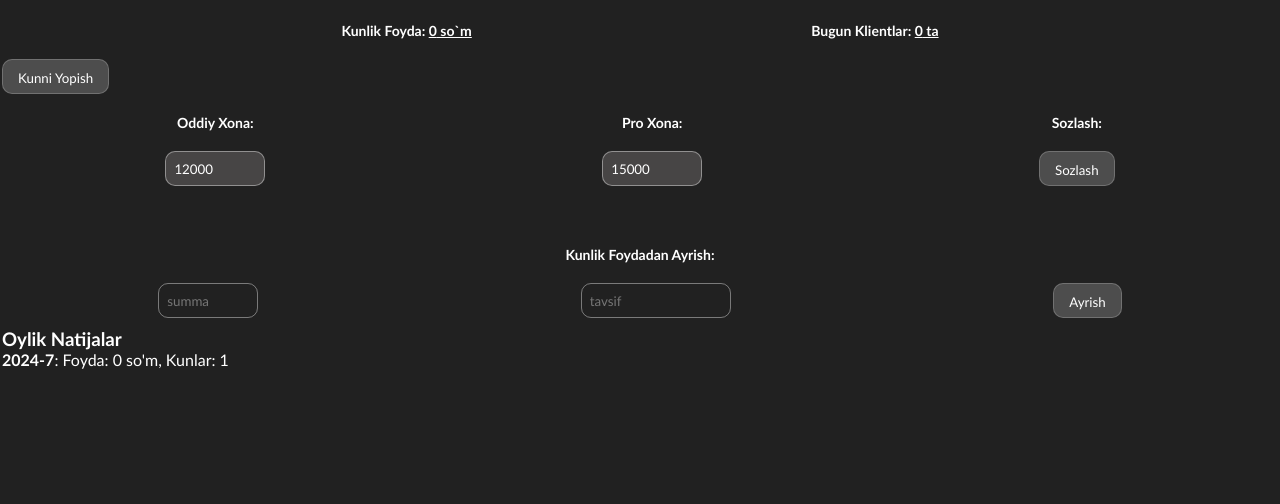
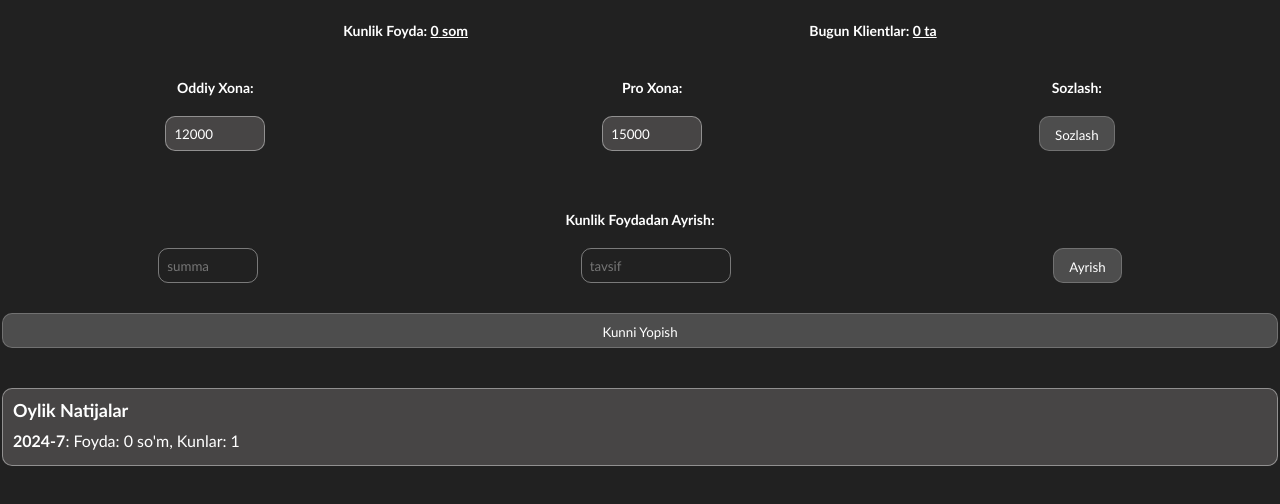
Before and after one commit to uzhojiakbar/playstation-roomv2, a React (Vite) app: page / in a window 1280 px wide. Both pictures are taken after a click on the button "Kunni Yopish". Shown: the top 504 px of the page. Built offline with nearby package versions, Linux system fonts and the light colour scheme.

Commit message:
version 1.1 ready

```diff
--- /dev/null
+++ b/src/Components/MonthlyResults/MonthlyResults.jsx
@@ -0,0 +1,19 @@
+import React from "react";
+
+const MonthlyResults = ({ monthlyResults }) => {
+  return (
+    <div className="results">
+      <h3>Oylik Natijalar</h3>
+      <ul>
+        {Object.entries(monthlyResults).map(([key, value]) => (
+          <li key={key}>
+            <strong>{key}</strong>: Foyda: {value.profit} so'm, Kunlar:{" "}
+            {value.days}
+          </li>
+        ))}
+      </ul>
+    </div>
+  );
+};
+
+export default MonthlyResults;
--- a/src/Components/Rooms/index.jsx
+++ b/src/Components/Rooms/index.jsx
@@ -6,6 +6,8 @@ const Rooms = ({ onUpdateStats }) => {
   const [rooms, setRooms] = useState(
     JSON.parse(localStorage.getItem("room")) || []
   );
+  const [editingRoomId, setEditingRoomId] = useState(null);
+  const [additionalCharge, setAdditionalCharge] = useState({});
 
   const handleRoomChange = (id, field, value) => {
     const updatedRooms = rooms.map((room) =>
@@ -104,8 +106,45 @@ const Rooms = ({ onUpdateStats }) => {
     closeTime.setHours(room.close[0], room.close[1]);
     const diffInMinutes = (closeTime - openTime) / 60000;
     const diffInHours = diffInMinutes / 60;
-    const pricePerHour = parseFloat(localStorage.getItem(room.type));
+    const pricePerHour = parseFloat(localStorage.getItem(room.type)) || 0;
     return diffInHours * pricePerHour;
+  };
+
+  const handleAdditionalChargeChange = (id, value) => {
+    setAdditionalCharge((prev) => ({
+      ...prev,
+      [id]: value,
+    }));
+  };
+
+  const handleSaveAdditionalCharge = (id) => {
+    const updatedRooms = rooms.map((room) => {
+      if (room.id === id) {
+        return { ...room, additionalCharge: additionalCharge[id] || 0 };
+      }
+      return room;
+    });
+    setRooms(updatedRooms);
+    localStorage.setItem("room", JSON.stringify(updatedRooms));
+    setEditingRoomId(null);
+    onUpdateStats();
+  };
+
+  const handleObtainAdditionalCharge = (id) => {
+    const updatedRooms = rooms.map((room) => {
+      if (room.id === id) {
+        const totalPrice =
+          +calculatePrice(room) + (+room.additionalCharge || 0);
+        const today = JSON.parse(localStorage.getItem("today")) || 0;
+        localStorage.setItem("today", JSON.stringify(+today + +totalPrice));
+        return { ...room, open: false, close: false, additionalCharge: 0 };
+      }
+      return room;
+    });
+
+    setRooms(updatedRooms);
+    localStorage.setItem("room", JSON.stringify(updatedRooms));
+    onUpdateStats();
   };
 
   return (
@@ -123,9 +162,6 @@ const Rooms = ({ onUpdateStats }) => {
                     ? room.open.join(":")
                     : ""
                 }
-                onChange={(e) =>
-                  handleRoomChange(room.id, "open", e.target.value)
-                }
                 placeholder="Ochilish vaqti"
                 disabled
               />
@@ -136,25 +172,36 @@ const Rooms = ({ onUpdateStats }) => {
                 type="text"
                 value={room.close ? room.close[0] : ""}
                 onChange={(e) =>
-                  handleRoomChange(room.id, "closeHour", e.target.value)
+                  room.open &&
+                  handleRoomChange(
+                    room.id,
+                    "close",
+                    `${e.target.value}:${room.close ? room.close[1] : "00"}`
+                  )
                 }
                 placeholder="Soat"
-                disabled
+                disabled={!room.open}
               />
               <input
                 className="mini"
                 type="text"
                 value={room.close ? room.close[1] : ""}
                 onChange={(e) =>
-                  handleRoomChange(room.id, "closeMinute", e.target.value)
+                  room.open &&
+                  handleRoomChange(
+                    room.id,
+                    "close",
+                    `${room.close ? room.close[0] : "00"}:${e.target.value}`
+                  )
                 }
                 placeholder="Minut"
-                disabled
+                disabled={!room.open}
               />
             </div>
           </div>
+
           <div>
-            <div className="title mini">{calculatePrice(room)}</div>
+            <div className="title mini">{calculatePrice(room).toFixed(2)}</div>
             <div>
               {room.open === false ? (
                 <button className="middle" onClick={() => handleVIP(room.id)}>
@@ -188,6 +235,48 @@ const Rooms = ({ onUpdateStats }) => {
               </button>
             </div>
           </div>
+
+          <div>
+            <div className="title mini">{room.additionalCharge || "0.00"}</div>
+
+            <div>
+              {editingRoomId === room.id ? (
+                <input
+                  className="middle"
+                  type="number"
+                  value={additionalCharge[room.id] || ""}
+                  onChange={(e) =>
+                    handleAdditionalChargeChange(room.id, e.target.value)
+                  }
+                />
+              ) : (
+                <button
+                  className="middle"
+                  onClick={() => setEditingRoomId(room.id)}
+                >
+                  Sozlash
+                </button>
+              )}
+            </div>
+
+            <div>
+              <button
+                className="middleBig"
+                onClick={() => {
+                  if (editingRoomId === room.id) {
+                    handleSaveAdditionalCharge(room.id);
+                  } else {
+                    handleObtainAdditionalCharge(room.id);
+                  }
+                }}
+                disabled={
+                  editingRoomId !== room.id && room.additionalCharge <= 0
+                }
+              >
+                {editingRoomId === room.id ? "Saqlash" : "Olmoq"}
+              </button>
+            </div>
+          </div>
         </Room>
       ))}
     </RoomsCon>
--- a/src/Components/Rooms/style.js
+++ b/src/Components/Rooms/style.js
@@ -5,22 +5,28 @@ export const RoomsCon = styled.div`
   flex-direction: column;
   width: 100%;
   padding: 20px 0;
-  gap: 5px;
+  gap: 15px;
 `;
 
 export const Room = styled.div`
   display: flex;
   flex-direction: column;
-  justify-content: space-around;
+  justify-content: space-between;
 
   width: 100%;
+  height: fit-content;
+  gap: 10px;
+  padding: 5px 0;
 
-  height: 100px;
   background-color: ${({ back }) =>
     back % 2 === 0 ? "var(--back1)" : "var(--back2)"};
   > div {
     display: flex;
     justify-content: space-around;
     align-items: center;
+    > div {
+      display: flex;
+      justify-content: flex-start;
+    }
   }
 `;
--- a/src/Root/index.css
+++ b/src/Root/index.css
@@ -102,3 +102,37 @@ button:hover {
 button:active {
   background-color: rgba(255, 255, 255, 0.3);
 }
+
+.middleBig {
+  width: 110px;
+  margin: 5px;
+}
+
+.bigButton {
+  width: 100%;
+  margin: 10px auto;
+}
+
+/* Withdrawals and MonthlyResults common styles */
+.results {
+  margin: 20px 0;
+  padding: 10px;
+  border: 1px solid rgba(255, 255, 255, 0.4);
+  border-radius: 10px;
+  background-color: var(--back2);
+}
+
+.results h3 {
+  margin-bottom: 10px;
+  font-size: 18px;
+  font-weight: bold;
+}
+
+.results ul {
+  list-style-type: none;
+  padding: 0;
+}
+
+.results li {
+  margin-bottom: 5px;
+}
--- a/src/Root/index.jsx
+++ b/src/Root/index.jsx
@@ -1,10 +1,10 @@
-// src/Root.js
 import React from "react";
 import "./index.css";
 import Rooms from "../Components/Rooms";
 import Controller from "../Components/Controller";
-import Withdrawals from "../Components/Ayrish";
 import useLocalStorage from "../hooks/useLocalStorage";
+import MonthlyResults from "../Components/MonthlyResults/MonthlyResults.jsx";
+import Withdrawals from "../Components/Ayrish/index.jsx";
 
 const Root = () => {
   const {
@@ -23,30 +23,26 @@ const Root = () => {
       <div className="center">
         <div className="title">
           <div>
-            Kunlik Foyda: <u>{stats.today} so`m</u>
+            Kunlik Foyda: <u>{stats.today} som</u>
           </div>
           <div>
             Bugun Klientlar: <u>{stats.todayClient} ta</u>
           </div>
         </div>
       </div>
-      <button onClick={closeDay}>Kunni Yopish</button>
       <Controller onUpdateStats={updateStats} />
       <Rooms onUpdateStats={updateStats} />
       <Controller type={0} onUpdateStats={updateStats} />
+      <div className="center">
+        <button className="bigButton" onClick={closeDay}>
+          Kunni Yopish
+        </button>
+      </div>
       <Withdrawals
         withdrawals={withdrawals}
         onUpdateWithdrawals={updateWithdrawals}
       />
-      <div>
-        <h3>Oylik Natijalar</h3>
-        {Object.entries(monthlyResults).map(([key, value]) => (
-          <div key={key}>
-            <strong>{key}</strong>: Foyda: {value.profit} so'm, Kunlar:{" "}
-            {value.days}
-          </div>
-        ))}
-      </div>
+      <MonthlyResults monthlyResults={monthlyResults} />
     </div>
   );
 };
```
Also changed, not shown: 1 other file (tests, documents, lock files or other folders).
